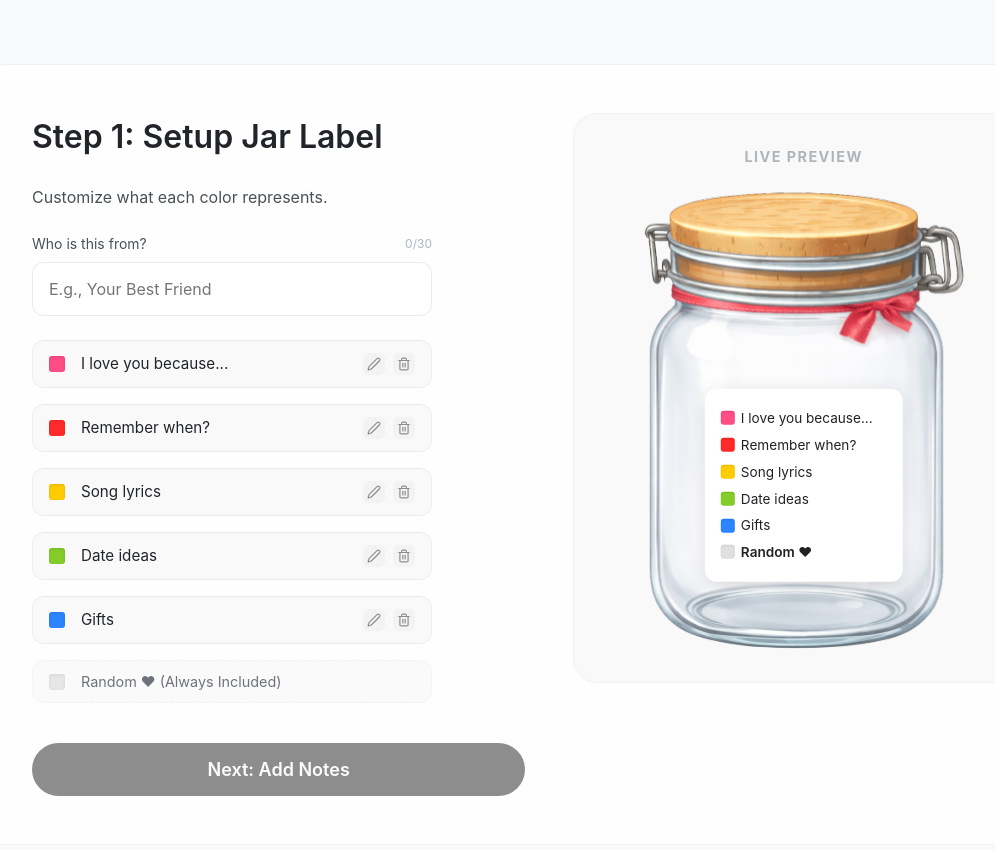
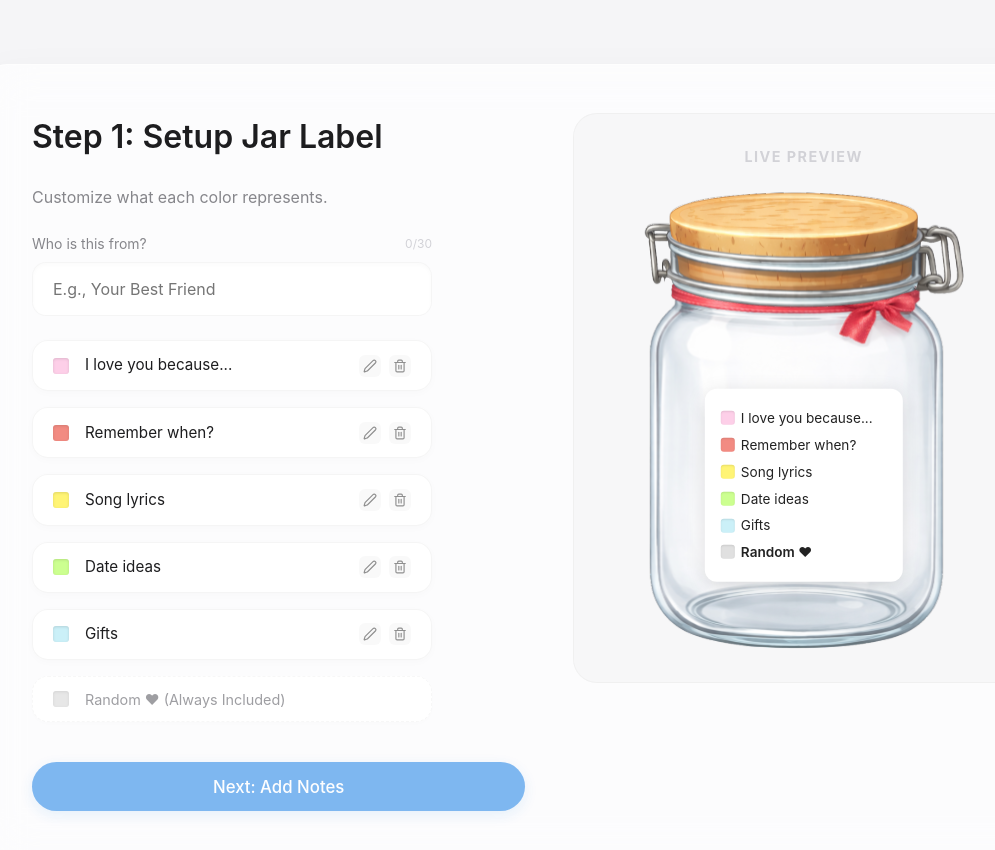
Before and after one commit to kushalsharma12/Digital-Love-Jar, a React (Vite) app: page /create in a window 1280 px wide. Shown: the top 850 px of the page, without its empty margins (107-1102 px from the left). Built offline with nearby package versions, Linux system fonts and the light colour scheme.

Commit message:
Refine ViewerApp UI: update footer text, fix lid layering, and improve styling

```diff
--- a/src/index.css
+++ b/src/index.css
@@ -1,19 +1,19 @@
 :root {
-  /* Premium Light Theme Core */
-  --bg-primary: #f8f9fa;
+  /* Premium Light Theme Core - Apple Style */
+  --bg-primary: #f5f5f7;
   --bg-secondary: #ffffff;
-  --bg-tertiary: #f1f3f5;
+  --bg-tertiary: #e8e8ed;
 
-  --text-primary: #212529;
-  --text-secondary: #495057;
-  --text-muted: #adb5bd;
+  --text-primary: #1d1d1f;
+  --text-secondary: #86868b;
+  --text-muted: #d2d2d7;
 
-  --accent-primary: #1d1d1f;
+  --accent-primary: #0071e3; /* Apple Blue, or #1d1d1f for stark black */
   --accent-inverse: #ffffff;
 
-  --border-color: rgba(0, 0, 0, 0.08);
-  --glass-bg: rgba(255, 255, 255, 0.8);
-  --glass-border: rgba(0, 0, 0, 0.05);
+  --border-color: rgba(0, 0, 0, 0.04);
+  --glass-bg: rgba(255, 255, 255, 0.72);
+  --glass-border: rgba(255, 255, 255, 0.5);
 
   /* Modern typography */
   --font-sans: 'Inter', -apple-system, BlinkMacSystemFont, "Segoe UI", Roboto, Helvetica, Arial, sans-serif;
@@ -52,13 +52,14 @@ button {
   color: inherit;
 }
 
-/* Glassmorphism utility */
+/* Glassmorphism utility - Apple style */
 .glass-panel {
   background: var(--glass-bg);
-  backdrop-filter: blur(16px);
-  -webkit-backdrop-filter: blur(16px);
+  backdrop-filter: blur(24px) saturate(180%);
+  -webkit-backdrop-filter: blur(24px) saturate(180%);
   border: 1px solid var(--glass-border);
-  border-radius: 20px;
+  border-radius: 24px;
+  box-shadow: 0 10px 40px rgba(0, 0, 0, 0.04);
 }
 
 /* Scrollbar styling */
--- a/src/pages/CreatorDashboard.css
+++ b/src/pages/CreatorDashboard.css
@@ -9,9 +9,10 @@
 .dashboard-panel {
   width: 100%;
   max-width: 1100px;
-  /* Wider for split layout */
+  /* Reduced from 1100px to remove dead space */
   padding: 3rem;
   min-height: 70vh;
+  margin: 0 auto;
 }
 
 .step-content {
@@ -55,20 +56,23 @@
 
 input[type="text"],
 textarea {
-  background: rgba(255, 255, 255, 0.5);
+  background: rgba(255, 255, 255, 0.8);
   border: 1px solid var(--border-color);
   color: var(--text-primary);
-  padding: 1rem;
-  border-radius: 12px;
+  padding: 1rem 1.25rem;
+  border-radius: 14px;
   font-family: inherit;
   font-size: 1rem;
-  transition: border-color 0.2s ease;
+  transition: all 0.2s ease;
+  box-shadow: inset 0 2px 4px rgba(0, 0, 0, 0.02);
 }
 
 input[type="text"]:focus,
 textarea:focus {
   outline: none;
-  border-color: rgba(0, 0, 0, 0.2);
+  border-color: var(--accent-primary);
+  box-shadow: 0 0 0 4px rgba(0, 113, 227, 0.15);
+  background: #ffffff;
 }
 
 textarea {
@@ -87,10 +91,11 @@ textarea {
   display: flex;
   align-items: center;
   gap: 1rem;
-  background: rgba(0, 0, 0, 0.02);
-  padding: 0.75rem 1rem;
-  border-radius: 12px;
-  border: 1px solid rgba(0, 0, 0, 0.05);
+  background: #ffffff;
+  padding: 0.85rem 1.25rem;
+  border-radius: 16px;
+  border: 1px solid var(--border-color);
+  box-shadow: 0 2px 8px rgba(0, 0, 0, 0.02);
 }
 
 .color-swatch {
@@ -136,10 +141,10 @@ textarea {
 
 .add-category-section {
   margin-top: 1rem;
-  padding: 1rem;
-  background: rgba(0, 0, 0, 0.03);
-  border-radius: 12px;
-  border: 1px dashed var(--border-color);
+  padding: 1.5rem;
+  background: rgba(255, 255, 255, 0.5);
+  border-radius: 16px;
+  border: 1px dashed rgba(0, 0, 0, 0.15);
 }
 
 .add-category-section p {
@@ -305,7 +310,10 @@ textarea {
 .split-view {
   flex-direction: row !important;
   align-items: flex-start !important;
-  gap: 3rem !important;
+  justify-content: center !important;
+  /* Center the two panes within the dashboard */
+  gap: 4rem !important;
+  /* Slightly larger gap for breathing room now that it's tighter */
 }
 
 .left-pane,
@@ -314,6 +322,13 @@ textarea {
   display: flex;
   flex-direction: column;
   gap: 1.5rem;
+  max-width: 420px;
+  /* Capping width to ensure symmetry and focus */
+}
+
+.right-pane {
+  margin-left: auto;
+  /* Push to right if needed, but flex handles balance */
 }
 
 .add-chit-form {
@@ -348,58 +363,113 @@ textarea {
 }
 
 .btn-secondary {
-  background: rgba(0, 0, 0, 0.05);
+  background: rgba(0, 0, 0, 0.04);
   color: var(--text-primary);
-  font-weight: 600;
-  padding: 0.75rem 1.5rem;
-  border-radius: 8px;
+  font-weight: 500;
+  padding: 0.8rem 1.5rem;
+  border-radius: 980px;
+  /* pill shape */
   display: flex;
   align-items: center;
   justify-content: center;
   gap: 0.5rem;
-  transition: background 0.2s ease;
-  border: 1px solid var(--border-color);
+  transition: all 0.2s ease;
+  border: none;
 }
 
 .btn-secondary:hover {
-  background: rgba(0, 0, 0, 0.1);
+  background: rgba(0, 0, 0, 0.08);
+  transform: scale(1.02);
 }
 
 /* Chits List */
 .chits-list {
   display: flex;
   flex-direction: column;
-  gap: 0.75rem;
-  max-height: 400px;
+  gap: 1rem;
+  max-height: 480px;
   overflow-y: auto;
-  padding-right: 0.5rem;
+  padding: 0.25rem 0.75rem 0.25rem 0.25rem;
+  margin: 0 -0.25rem;
+}
+
+.pane-header {
+  display: flex;
+  justify-content: space-between;
+  align-items: center;
+  margin-bottom: 0.5rem;
+}
+
+.chit-count {
+  font-size: 0.85rem;
+  color: var(--text-secondary);
+  font-weight: 500;
 }
 
 .chit-preview {
-  background: rgba(0, 0, 0, 0.02);
-  padding: 1rem;
-  border-radius: 8px;
-  border-left: 4px solid transparent;
+  padding: 1.25rem;
+  border-radius: 12px;
+  background-color: var(--chit-color);
+  background-image: linear-gradient(180deg, rgba(255, 255, 255, 0.2) 0%, rgba(255, 255, 255, 0) 100%);
+  border: 1px solid rgba(0, 0, 0, 0.05);
+  box-shadow: 0 2px 4px rgba(0, 0, 0, 0.04);
   display: flex;
   justify-content: space-between;
   align-items: flex-start;
-  gap: 1rem;
+  gap: 1.2rem;
+  transition: all 0.2s ease;
+  position: relative;
+  flex-shrink: 0;
+}
+
+.chit-preview:hover {
+  transform: translateY(-2px);
+  box-shadow: 0 8px 24px rgba(0, 0, 0, 0.04);
+}
+
+.chit-preview-content {
+  display: flex;
+  flex-direction: column;
+  gap: 0.5rem;
+  flex: 1;
+}
+
+.chit-category-tag {
+  font-size: 0.72rem;
+  font-weight: 700;
+  letter-spacing: -0.01em;
+  color: rgba(0, 0, 0, 0.45);
+  text-transform: capitalize;
 }
 
 .chit-preview p {
-  font-size: 0.9rem;
-  line-height: 1.4;
+  font-size: 0.98rem;
+  color: #1d1d1f;
+  line-height: 1.5;
+  font-weight: 400;
+  margin: 0;
   overflow-wrap: break-word;
   word-break: break-word;
 }
 
 .remove-btn {
-  opacity: 0.5;
+  background: rgba(0, 0, 0, 0.04);
+  color: var(--text-secondary);
+  width: 24px;
+  height: 24px;
+  border-radius: 50%;
+  display: flex;
+  align-items: center;
+  justify-content: center;
+  transition: all 0.2s ease;
+  flex-shrink: 0;
+  margin-top: 2px;
 }
 
 .remove-btn:hover {
-  opacity: 1;
-  color: #ff4d4d;
+  background: #ff3b30;
+  /* Apple Red */
+  color: white;
 }
 
 .actions {
--- a/src/pages/CreatorDashboard.jsx
+++ b/src/pages/CreatorDashboard.jsx
@@ -20,7 +20,7 @@ export default function CreatorDashboard() {
   const handleAddChit = (e) => {
     e.preventDefault();
     if (!chitText.trim()) return;
-    setChits([...chits, { id: Math.random().toString(), text: chitText, colorId: selectedColorId }]);
+    setChits([{ id: Math.random().toString(), text: chitText, colorId: selectedColorId }, ...chits]);
     setChitText('');
   };
 
@@ -232,15 +232,29 @@ export default function CreatorDashboard() {
             </div>
 
             <div className="right-pane">
-              <h3>Notes in Jar ({chits.length})</h3>
+              <div className="pane-header">
+                <h3>Notes in Jar</h3>
+                <span className="chit-count">{chits.length} {chits.length === 1 ? 'Note' : 'Notes'}</span>
+              </div>
               <div className="chits-list">
                 {chits.length === 0 && <p className="empty-state">No notes added yet.</p>}
                 {chits.map(chit => {
                   const chitColor = colors.find(c => c.id === chit.colorId);
                   return (
-                    <div key={chit.id} className="chit-preview" style={{ borderLeftColor: chitColor?.colorHex }}>
-                      <p>{chit.text}</p>
-                      <button onClick={() => handleRemoveChit(chit.id)} className="remove-btn"><X size={14} /></button>
+                    <div
+                      key={chit.id}
+                      className="chit-preview"
+                      style={{ '--chit-color': chitColor?.colorHex }}
+                    >
+                      <div className="chit-preview-content">
+                        <span className="chit-category-tag">
+                          {chitColor?.title}
+                        </span>
+                        <p>{chit.text}</p>
+                      </div>
+                      <button onClick={() => handleRemoveChit(chit.id)} className="remove-btn">
+                        <X size={14} />
+                      </button>
                     </div>
                   );
                 })}
--- a/src/pages/CreatorHome.css
+++ b/src/pages/CreatorHome.css
@@ -3,7 +3,7 @@
   display: flex;
   align-items: center;
   justify-content: center;
-  background: radial-gradient(circle at top right, var(--bg-tertiary), var(--bg-primary));
+  background: var(--bg-primary);
   padding: 2rem;
 }
 
@@ -23,12 +23,11 @@
 }
 
 .hero-title {
-  font-size: 3.5rem;
+  font-size: 3.8rem;
   font-weight: 700;
-  letter-spacing: -0.04em;
-  background: linear-gradient(135deg, #1d1d1f 0%, #495057 100%);
-  -webkit-background-clip: text;
-  -webkit-text-fill-color: transparent;
+  letter-spacing: -0.05em;
+  color: var(--text-primary);
+  line-height: 1.1;
 }
 
 .hero-subtitle {
@@ -40,16 +39,18 @@
 
 .btn-primary {
   background: var(--accent-primary);
-  color: var(--bg-primary);
-  font-weight: 600;
-  font-size: 1.125rem;
-  padding: 1rem 2rem;
-  border-radius: 30px;
-  transition: transform 0.2s var(--ease-apple), box-shadow 0.2s var(--ease-apple);
+  color: var(--accent-inverse);
+  font-weight: 500;
+  font-size: 1.05rem;
+  padding: 0.9rem 2.2rem;
+  border-radius: 980px; /* Apple pill shape */
+  transition: all 0.3s cubic-bezier(0.25, 1, 0.5, 1);
   display: inline-block;
+  box-shadow: 0 4px 14px rgba(0, 113, 227, 0.2);
 }
 
 .btn-primary:hover {
-  transform: scale(1.05);
-  box-shadow: 0 10px 20px rgba(255, 255, 255, 0.1);
+  transform: scale(1.02);
+  background: #0077ed; /* Slightly brighter blue */
+  box-shadow: 0 6px 20px rgba(0, 113, 227, 0.3);
 }
--- a/src/pages/ViewerApp.css
+++ b/src/pages/ViewerApp.css
@@ -27,18 +27,17 @@
   display: flex;
   flex-direction: column;
   align-items: center;
-  justify-content: center;
-  background: #f5f5f5;
-  overflow: hidden;
+  justify-content: flex-start;
+  background: var(--bg-primary);
+  overflow-x: hidden;
   position: relative;
-  padding: 2rem 1rem;
-  font-family: 'Patrick Hand', cursive;
+  padding: 4rem 1.5rem;
 }
 
 /* ---- Header ---- */
 .viewer-header {
   text-align: center;
-  margin-bottom: 1.5rem;
+  margin-bottom: 0rem;
   z-index: 10;
 }
 
@@ -65,6 +64,7 @@
   display: flex;
   justify-content: center;
   align-items: center;
+  z-index: 20; /* Lift above header and footer for better depth */
 }
 
 /* ============================================================
@@ -83,7 +83,11 @@
   position: relative;
   width: 100%;
   max-width: 360px;
+  margin: 0 auto;
   will-change: transform, opacity;
+  /* Pull header and footer closer by trimming transparent whitespace */
+  margin-top: -3rem;
+  margin-bottom: -5rem;
 }
 
 /* Jar body — in normal flow, defines container height */
@@ -94,15 +98,19 @@
   position: relative;
   z-index: 1;
   pointer-events: none;
+  transform: scale(1.1);
+  /* Enlarge slightly to fill the space better */
 }
 
 /* Lid — positioned to sit on the jar neck */
 .lid-img {
   position: absolute;
-  top: -16%;
-  left: 51%;
+  top: -23%;
+  /* Adjusted for new scale */
+  left: 51.5%;
   transform: translateX(-50%);
-  width: 74%;
+  width: 82%;
+  /* Slightly wider to match scaled jar */
   height: auto;
   z-index: 4;
   pointer-events: none;
@@ -393,6 +401,7 @@
   .chit-reveal {
     width: 400px;
   }
+
   .chit-paper {
     min-height: 420px;
   }
@@ -407,3 +416,55 @@
     font-size: 3rem;
   }
 }
+
+/* ---- Footer ---- */
+.viewer-footer {
+  margin-top: 0rem;
+  z-index: 10;
+  width: 100%;
+  display: flex;
+  flex-direction: column;
+  align-items: center;
+  gap: 1.5rem;
+  padding-bottom: 5rem;
+}
+
+.footer-content {
+  text-align: center;
+  max-width: 85%;
+  display: flex;
+  flex-direction: column;
+  gap: 0.25rem;
+}
+
+.footer-tagline {
+  font-family: 'Patrick Hand', cursive;
+  font-size: 1.75rem;
+  color: #1d1d1f;
+  margin: 0;
+}
+
+.footer-subtext {
+  font-family: var(--font-sans);
+  font-size: 0.95rem;
+  color: #86868b;
+  line-height: 1.5;
+  margin: 0;
+}
+
+.cta-btn {
+  text-decoration: none;
+  font-family: var(--font-sans);
+  background: rgba(255, 255, 255, 0.8);
+  backdrop-filter: blur(10px);
+  border: 1px solid rgba(0, 0, 0, 0.05) !important;
+  box-shadow: 0 4px 12px rgba(0, 0, 0, 0.05) !important;
+  display: flex;
+  align-items: center;
+  gap: 0.5rem;
+}
+
+.cta-btn:hover {
+  background: #ffffff;
+  transform: translateY(-2px) scale(1.02);
+}
--- a/src/pages/ViewerApp.jsx
+++ b/src/pages/ViewerApp.jsx
@@ -1,5 +1,6 @@
 import { useEffect, useRef, useState, useMemo } from 'react';
 import { useParams, Link } from 'react-router-dom';
+import { Plus } from 'lucide-react';
 import { getJar } from '../store/jarStore';
 import gsap from 'gsap';
 import './ViewerApp.css';
@@ -463,6 +464,17 @@ export default function ViewerApp() {
         </div>
       </div>
 
+      {/* Footer / CTA */}
+      <div className="viewer-footer">
+        <div className="footer-content">
+          <p className="footer-tagline">Every little note tells a story.</p>
+          <p className="footer-subtext">Capture your favorite moments and keep them safe in a Digital Love Jar.</p>
+        </div>
+        <Link to="/" className="btn-secondary cta-btn">
+          <Plus size={18} /> Create your Love Jar
+        </Link>
+      </div>
+
       {/* Active Chit Overlay */}
       {activeChit && (
         <div className="chit-overlay" ref={overlayRef} onClick={closeChit}>
--- a/src/store/jarStore.js
+++ b/src/store/jarStore.js
@@ -4,11 +4,11 @@
 const generateId = () => Math.random().toString(36).substring(2, 9);
 
 export const defaultColors = [
-  { id: 'pink', colorHex: '#ff4d85', title: 'I love you because...' },
-  { id: 'red', colorHex: '#ff2a2a', title: 'Remember when?' },
-  { id: 'yellow', colorHex: '#ffcc00', title: 'Song lyrics' },
-  { id: 'green', colorHex: '#85cc2a', title: 'Date ideas' },
-  { id: 'blue', colorHex: '#2a85ff', title: 'Gifts' }
+  { id: 'pink', colorHex: '#fdcfe8', title: 'I love you because...' },
+  { id: 'red', colorHex: '#f28b82', title: 'Remember when?' },
+  { id: 'yellow', colorHex: '#fff475', title: 'Song lyrics' },
+  { id: 'green', colorHex: '#ccff90', title: 'Date ideas' },
+  { id: 'blue', colorHex: '#cbf0f8', title: 'Gifts' }
 ];
 
 export const createJar = (creatorName, labelSettings, chits) => {
```
